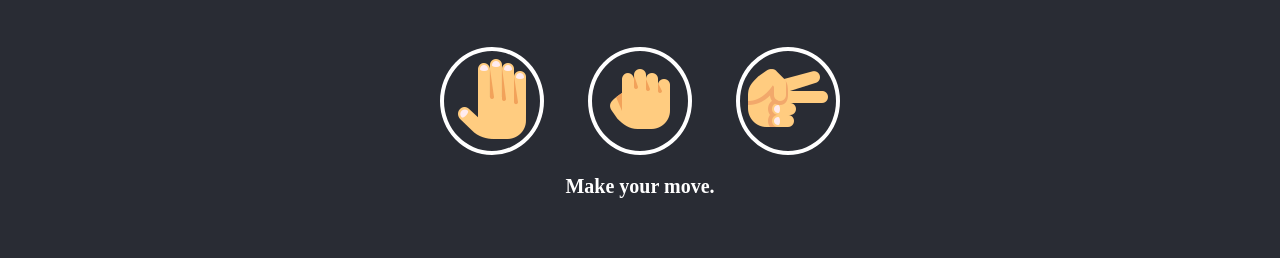
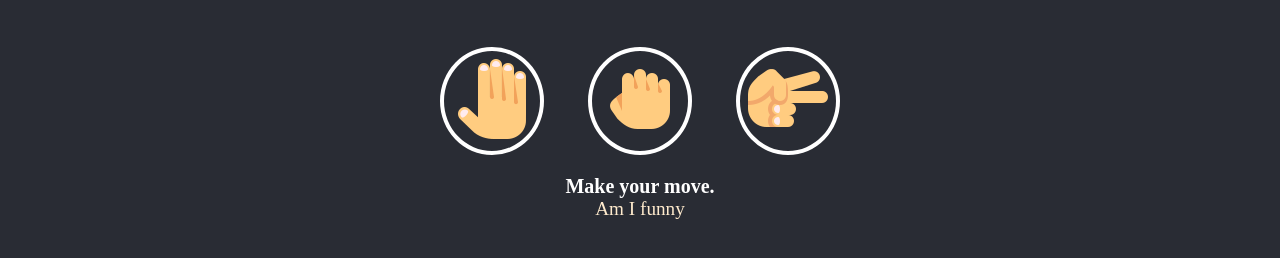
Before and after one commit to John-Git-Ca/Paper_Rock_Scissors, a plain HTML site: page index.html in a window 1280 px wide. Shown: the part 250-508 px from the top of the page. Drawn offline with Linux system fonts and the light colour scheme.

Commit message:
add text in the web

```diff
--- a/index.html
+++ b/index.html
@@ -29,6 +29,7 @@
             </div>
         </div>
         <p id="action-message">Make your move.</p>
+        <p class="git">Am I funny</p>
         <script src="app.js" charset="utf-8"></script>
     </body>
 </html>
--- a/style.css
+++ b/style.css
@@ -108,3 +108,9 @@ header > h1 {
     border: 4px solid #464647;
     box-shadow: 0 0 10px #25292b;
 }
+
+.git {
+    font-size: larger;
+    color: blanchedalmond;
+    text-align: center;
+}
```
